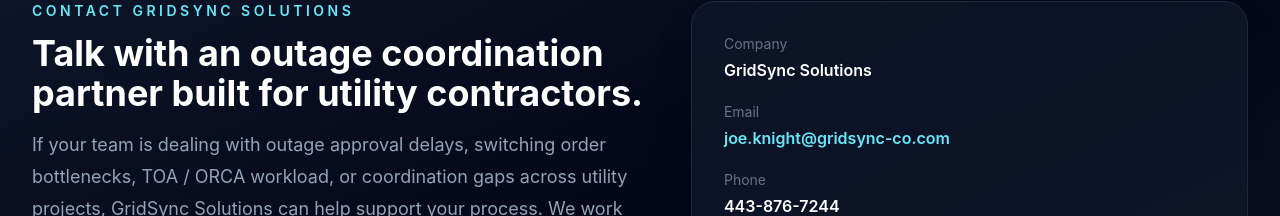
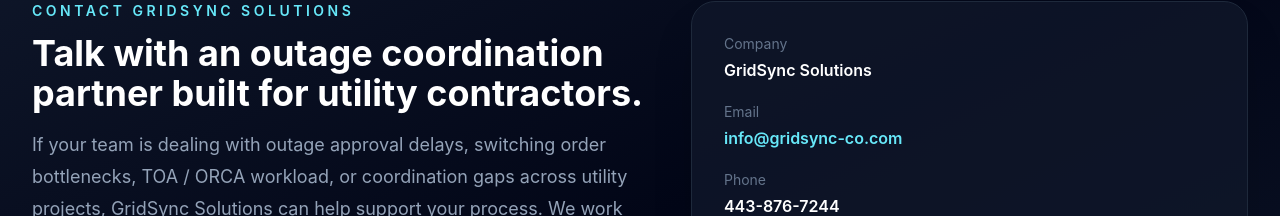
Before and after one commit to jlknight20/gridsync-website, a React (Vite) app: page / in a window 1280 px wide. Shown: the part 2717-2933 px from the top of the page. Built offline with nearby package versions, Linux system fonts and the light colour scheme.

Commit message:
emailupdate

```diff
--- a/src/App.jsx
+++ b/src/App.jsx
@@ -203,8 +203,8 @@
                 <div>
                   <div className="text-slate-500">Email</div>
                   <a
-                    href="mailto:joe.knight@gridsync-co.com"
-                    className="mt-1 block text-base font-semibold text-cyan-300 hover:text-cyan-400 transition-colors duration-200">joe.knight@gridsync-co.com
+                    href="mailto:info@gridsync-co.com"
+                    className="mt-1 block text-base font-semibold text-cyan-300 hover:text-cyan-400 transition-colors duration-200">info@gridsync-co.com
                   </a>
                 </div>
                 <div>
```
